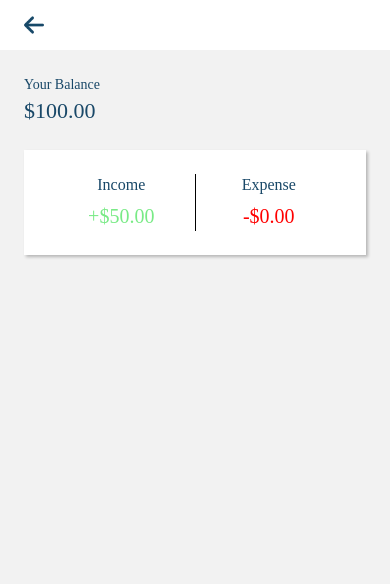
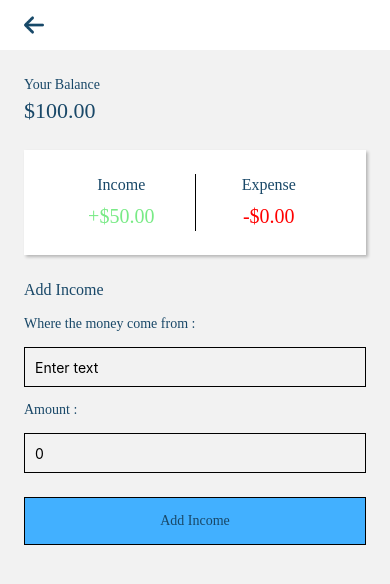
Before and after one commit to nakanidaste/uangKu, a React Native app: screen /AddIncome in a window 390 px wide. Shown: the top 584 px of the page. Built offline with nearby package versions, Linux system fonts and the light colour scheme.

Commit message:
first commit

```diff
--- /dev/null
+++ b/src/components/AddTransaction.js
@@ -0,0 +1,65 @@
+import {
+  StyleSheet,
+  View,
+  Text,
+  TextInput,
+  TouchableOpacity,
+} from 'react-native';
+import React from 'react';
+import { COLORS, SIZES, FONTS } from '../constants';
+
+const AddTransaction = ({
+  valueText,
+  onChangeText,
+  valueAmount,
+  onChangeAmount,
+}) => {
+  return (
+    <View style={{ padding: SIZES.padding }}>
+      <Text style={{ color: COLORS.primary, ...FONTS.h3 }}>Add Income</Text>
+      <View>
+        <Text style={styles.text}>Where the money come from :</Text>
+        <TextInput
+          placeholder="Enter text"
+          style={styles.textInput}
+          onChangeText={onChangeText}
+          value={valueText}
+        />
+      </View>
+      <View>
+        <Text style={styles.text}>Amount :</Text>
+        <TextInput
+          placeholder="Enter amount"
+          style={styles.textInput}
+          onChangeText={onChangeAmount}
+          value={valueAmount.toString()}
+        />
+      </View>
+      <TouchableOpacity style={styles.button}>
+        <Text style={styles.text}>Add Income</Text>
+      </TouchableOpacity>
+    </View>
+  );
+};
+
+export default AddTransaction;
+
+const styles = StyleSheet.create({
+  text: {
+    color: COLORS.primary,
+    ...FONTS.body4,
+    marginVertical: SIZES.radius,
+  },
+  textInput: {
+    height: 40,
+    borderWidth: 1,
+    padding: 10,
+  },
+  button: {
+    borderWidth: 1,
+    backgroundColor: COLORS.blue,
+    alignItems: 'center',
+    justifyContent: 'center',
+    marginTop: SIZES.padding,
+  },
+});
--- a/src/components/IncomeExpenses.js
+++ b/src/components/IncomeExpenses.js
@@ -1,6 +1,6 @@
 import { StyleSheet, Text, View } from 'react-native';
 import React from 'react';
-import { icons, COLORS, SIZES, FONTS } from '../constants';
+import { COLORS, SIZES, FONTS } from '../constants';
 
 const IncomeExpenses = () => {
   return (
--- a/src/components/index.js
+++ b/src/components/index.js
@@ -5,6 +5,7 @@ import CategoryList from './CategoryList';
 import Chart from './Chart';
 import Balance from './Balance';
 import IncomeExpenses from './IncomeExpenses';
+import AddTransaction from './AddTransaction';
 
 export {
   NavBar,
@@ -14,4 +15,5 @@ export {
   Chart,
   Balance,
   IncomeExpenses,
+  AddTransaction,
 };
--- a/src/screens/AddIncome.js
+++ b/src/screens/AddIncome.js
@@ -1,17 +1,24 @@
-import { StyleSheet, Text, View } from 'react-native';
-import React from 'react';
-import { NavBar, Balance, IncomeExpenses } from '../components';
+import { Text, View } from 'react-native';
+import React, { useState } from 'react';
+import { NavBar, Balance, IncomeExpenses, AddTransaction } from '../components';
 
 const AddIncome = ({ navigation }) => {
+  const [text, setText] = useState('');
+  const [amount, setAmount] = useState(0);
+
   return (
     <View>
       <NavBar more={false} navigation={navigation} />
       <Balance />
       <IncomeExpenses />
+      <AddTransaction
+        valueText={text}
+        onChangeText={e => setText(e)}
+        valueAmount={amount}
+        onChangeAmount={e => setAmount(e)}
+      />
     </View>
   );
 };
 
 export default AddIncome;
-
-const styles = StyleSheet.create({});
```
